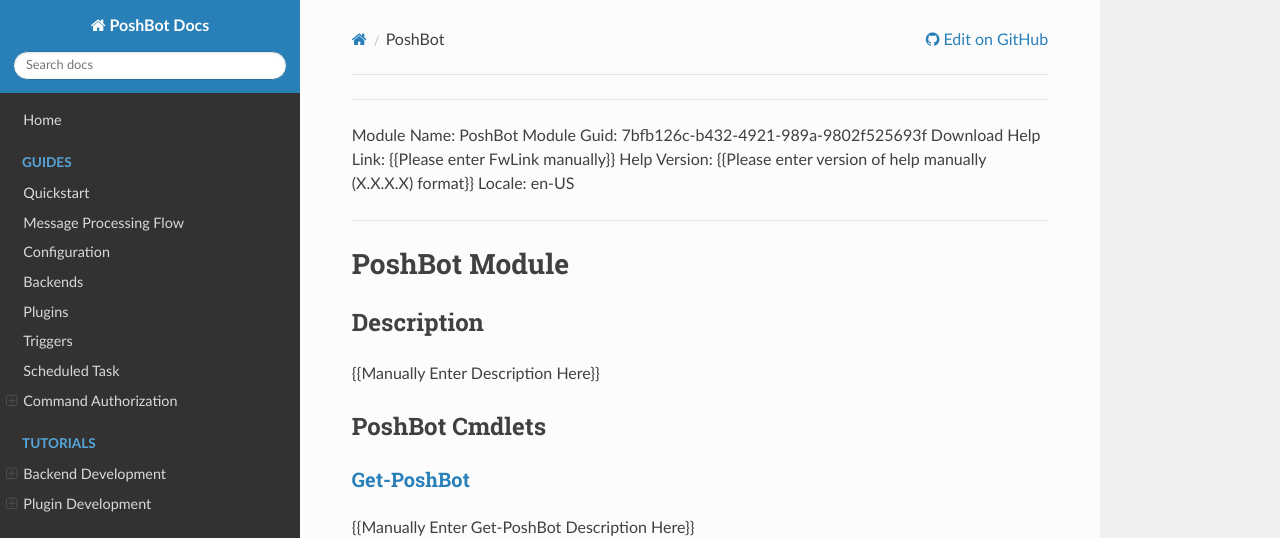
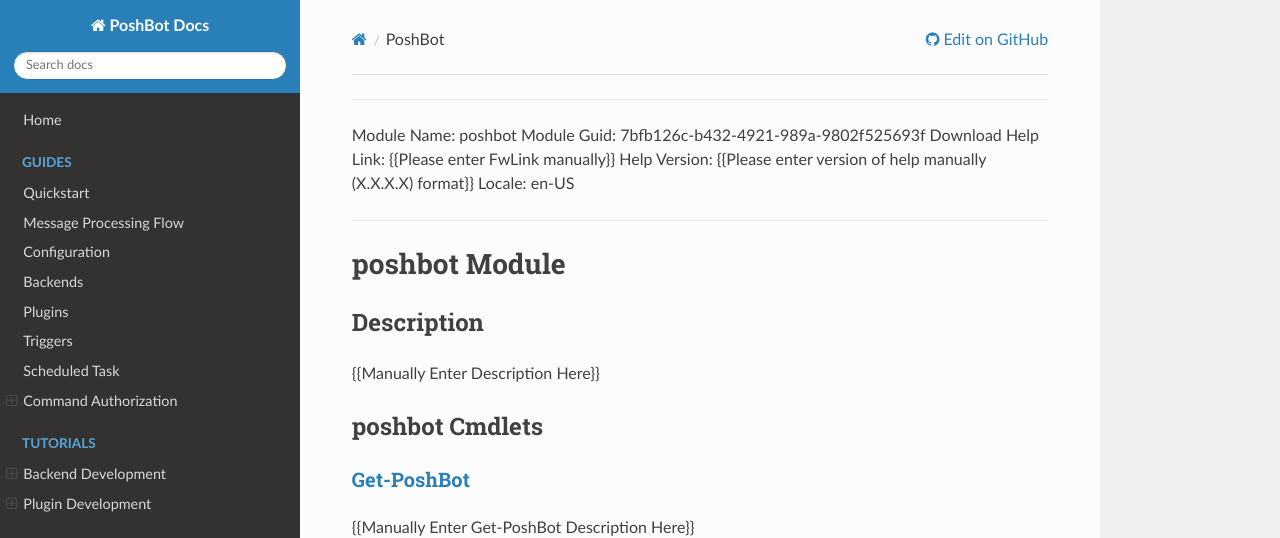
Before and after one commit to poshbotio/PoshBot, an MkDocs documentation site: the page built from docs/reference/functions/PoshBot.md, in a window 1280 px wide and 900 px high. Shown: the top 538 px of the window. Built offline with MkDocs 1.6.1, drawn with Linux system fonts in a browser that asks for light colours; nearby versions of some CDN libraries; old or Windows-style settings are respelled for this version of MkDocs.

```diff
--- a/docs/reference/functions/PoshBot.md
+++ b/docs/reference/functions/PoshBot.md
@@ -1,16 +1,16 @@
 ---
-Module Name: PoshBot
+Module Name: poshbot
 Module Guid: 7bfb126c-b432-4921-989a-9802f525693f
 Download Help Link: {{Please enter FwLink manually}}
 Help Version: {{Please enter version of help manually (X.X.X.X) format}}
 Locale: en-US
 ---
 
-# PoshBot Module
+# poshbot Module
 ## Description
 {{Manually Enter Description Here}}
 
-## PoshBot Cmdlets
+## poshbot Cmdlets
 ### [Get-PoshBot](Get-PoshBot.md)
 {{Manually Enter Get-PoshBot Description Here}}
 
```
Also changed, not shown: 5 other files.
